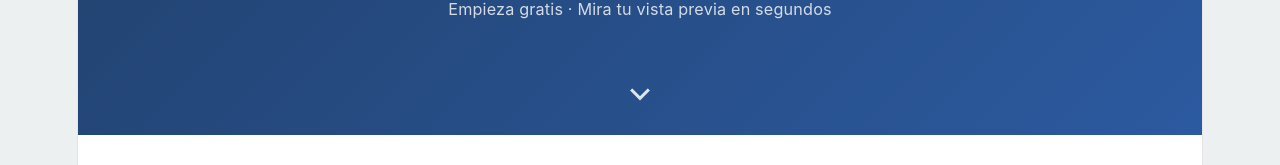
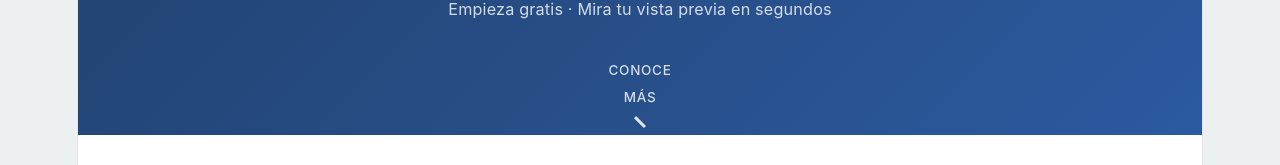
Before and after one commit to Alonsoph/church-generator-frontend, a React (Vite) app: page / in a window 1280 px wide. Shown: the part 585-750 px from the top of the page. Built offline with nearby package versions, Linux system fonts and the light colour scheme.

Commit message:
test: quitar keyframes para diagnosticar

```diff
--- a/src/components/Landing.css
+++ b/src/components/Landing.css
@@ -447,31 +447,45 @@
 /* FLECHA "HAY MÁS ABAJO" */
 .landing-flecha-abajo {
   position: absolute;
-  bottom: 30px;
+  bottom: 40px;
   left: 50%;
   transform: translateX(-50%);
-  width: 30px;
-  height: 30px;
+  width: 60px;
+  height: 60px;
   display: flex;
+  flex-direction: column;
   align-items: center;
   justify-content: center;
   cursor: pointer;
   text-decoration: none;
+  gap: 6px;
+}
+
+.landing-flecha-abajo::before {
+  content: 'Conoce más';
+  color: white;
+  font-size: 0.75em;
+  font-weight: 500;
+  opacity: 0.8;
+  letter-spacing: 0.05em;
+  text-transform: uppercase;
+  margin-bottom: 4px;
 }
 
 .landing-flecha-abajo span {
   display: block;
-  width: 14px;
-  height: 14px;
-  border-right: 3px solid white;
-  border-bottom: 3px solid white;
+  width: 16px;
+  height: 16px;
+  border-right: 2px solid white;
+  border-bottom: 2px solid white;
   transform: rotate(45deg);
-  opacity: 0.85;
-  transition: opacity 0.2s, transform 0.6s ease-in-out;
+  opacity: 0.9;
+  transition: opacity 0.2s;
   animation: rebote-flecha 2s ease-in-out infinite;
 }
 
-.landing-flecha-abajo:hover span {
+.landing-flecha-abajo:hover span,
+.landing-flecha-abajo:hover::before {
   opacity: 1;
 }
 
@@ -487,7 +501,18 @@
 
 @media (max-width: 768px) {
   .landing-flecha-abajo {
-    bottom: 20px;
+    bottom: 24px;
+    width: 50px;
+    height: 50px;
+  }
+
+  .landing-flecha-abajo::before {
+    font-size: 0.7em;
+  }
+
+  .landing-flecha-abajo span {
+    width: 14px;
+    height: 14px;
   }
 }
 
```
